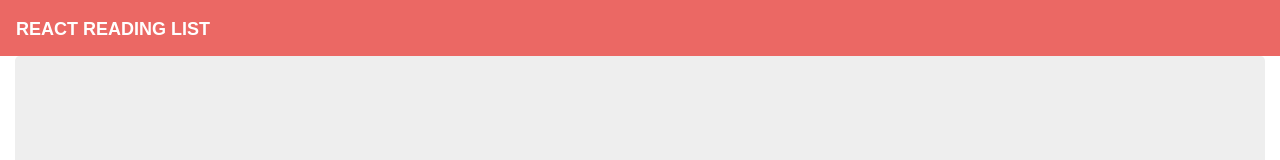
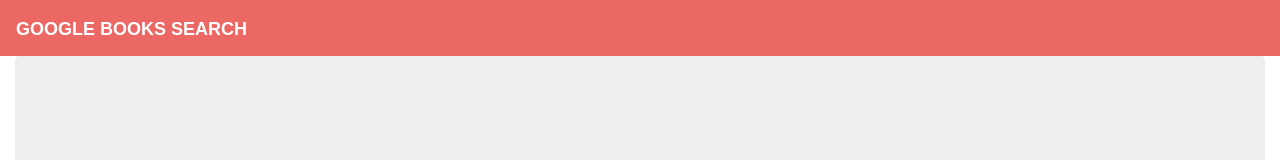
Before and after one commit to herivillaz/Google-Books, a React (Create React App) app in the folder client/: page / in a window 1280 px wide. Shown: the top 160 px of the page. Built offline with nearby package versions, Linux system fonts and the light colour scheme; a web font is replaced by a local one.

Commit message:
working on save books

```diff
--- a/client/src/components/Nav/index.js
+++ b/client/src/components/Nav/index.js
@@ -1,11 +1,13 @@
 import React from "react";
+import { Link } from "react-router-dom";
 
 function Nav() {
   return (
     <nav className="navbar navbar-expand-lg navbar-dark bg-primary">
       <a className="navbar-brand" href="/">
-        React Reading List
+        Google Books Search
       </a>
+      <Link to="/books">← Saved Books</Link>
     </nav>
   );
 }
--- a/client/src/pages/Search.js
+++ b/client/src/pages/Search.js
@@ -35,7 +35,7 @@
     API.saveBook({
       title: title,
       author: author,
-      synopsis: description
+      description: description
     })
       .then(() => console.log("saved Book!"))
       .catch(err => console.log(err));
```
